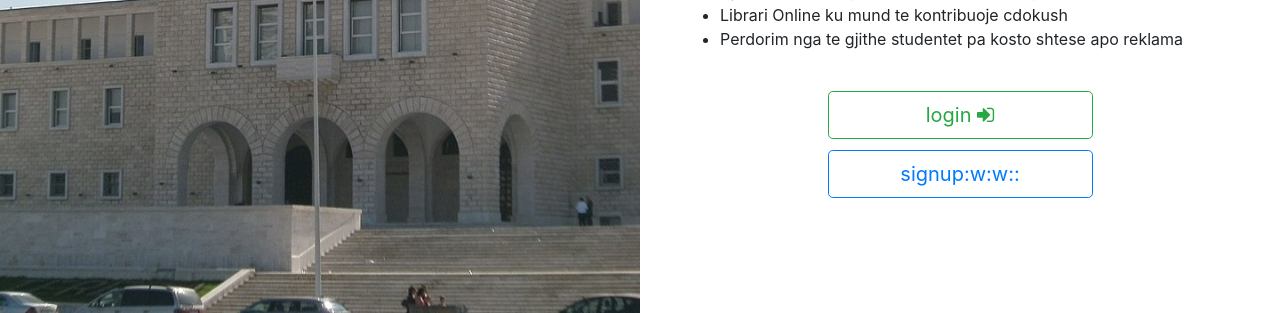
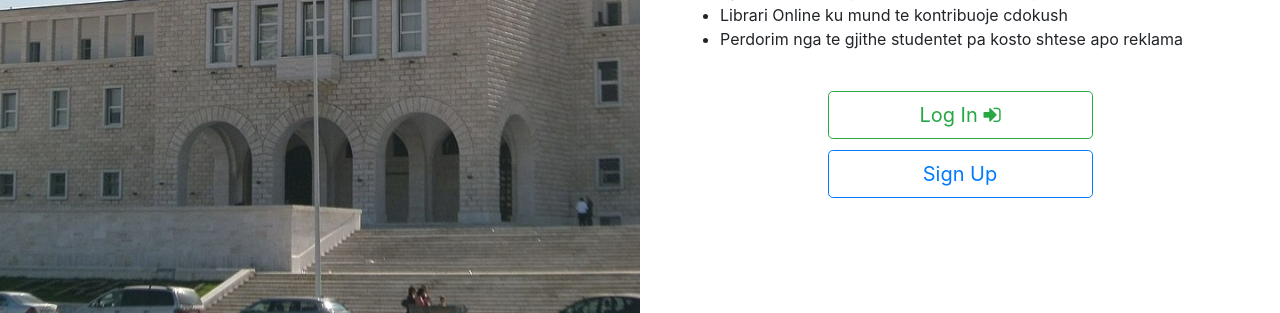
Before and after one commit to erionquku/fti-website, a PHP site: page / in a window 1280 px wide. Shown: the part 487-800 px from the top of the page. Run offline with PHP 8.4, Linux system fonts and the light colour scheme.

Commit message:
translate

```diff
--- a/body.php
+++ b/body.php
@@ -27,7 +27,7 @@
                             <a class="btn btn-lg btn-outline-success" style="width: 50%" href="/login"><?php __("login") ?> <i class="fa fa-sign-in"></i> </a></div>
                         <div class="w-100" style="padding-bottom: 2%"></div>
                         <div class="col" style="padding-bottom: 10%">
-                            <a class="btn btn-lg btn-outline-primary" style="width: 50%" href="/register"><?php __("signup:w:w::") ?><i class="fa fa-sign-up"></i></a>
+                            <a class="btn btn-lg btn-outline-primary" style="width: 50%" href="/register"><?php __("signup") ?><i class="fa fa-sign-up"></i></a>
                         </div>
                     </div>
                 </div>
--- a/translate.php
+++ b/translate.php
@@ -1,9 +1,9 @@
 <?php
 
 if (!function_exists('__')) {
-    include "resources/langs.php";
     function __($text = '', $locale = 'en')
     {
+        include "resources/langs.php";
         echo $$locale[$text] ?? $text;
     }
 }
```
